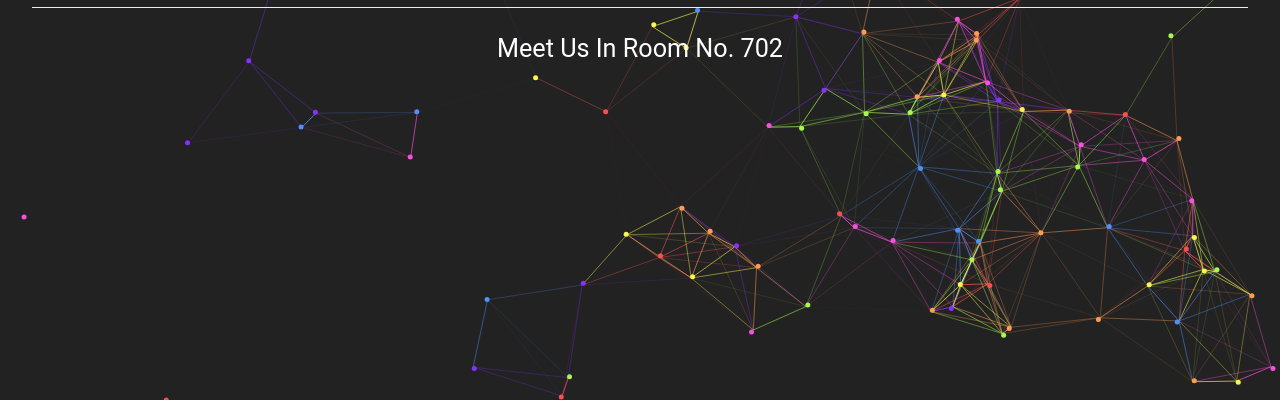
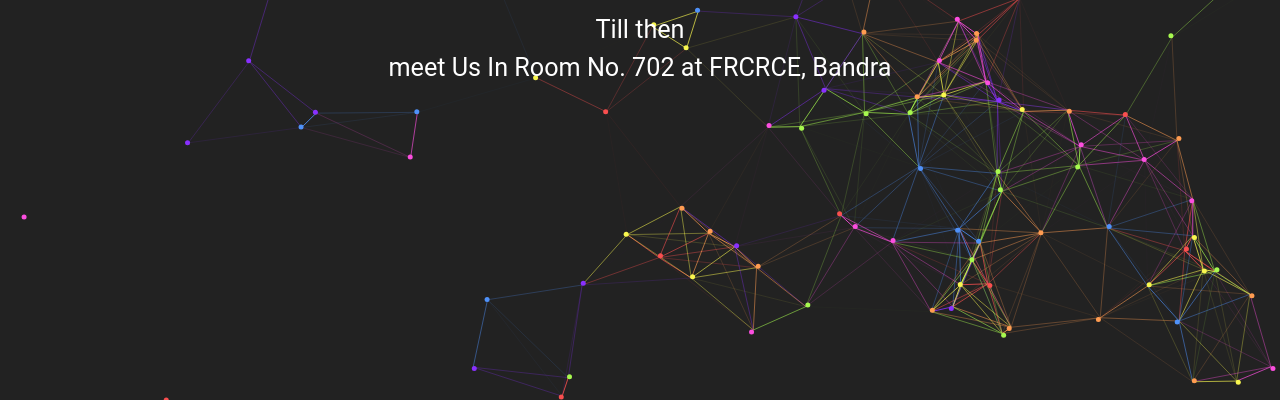
Before and after one commit to yameenajani/mavericks-uas.github.io, a plain HTML site: page index.html in a window 1280 px wide. Shown: the part 400-815 px from the top of the page. Drawn offline with nearby package versions, Linux system fonts and the light colour scheme; a web font is replaced by a local one.

```diff
--- a/index.html
+++ b/index.html
@@ -18,7 +18,8 @@
 
     <img src="img/logo.jpg" class="responsive-img" alt="Mavericks UAS"/><br><br>
 		  <div class="divider grey lighten-3"></div><br>
-		  <div class="flow-text white-text">Meet Us In Room No. 702</div>
+		  <div class="flow-text white-text">Till then</div>
+		  <div class="flow-text white-text">meet Us In Room No. 702 at FRCRCE, Bandra</div>
 	   </div>
 	  </div>
 
```
